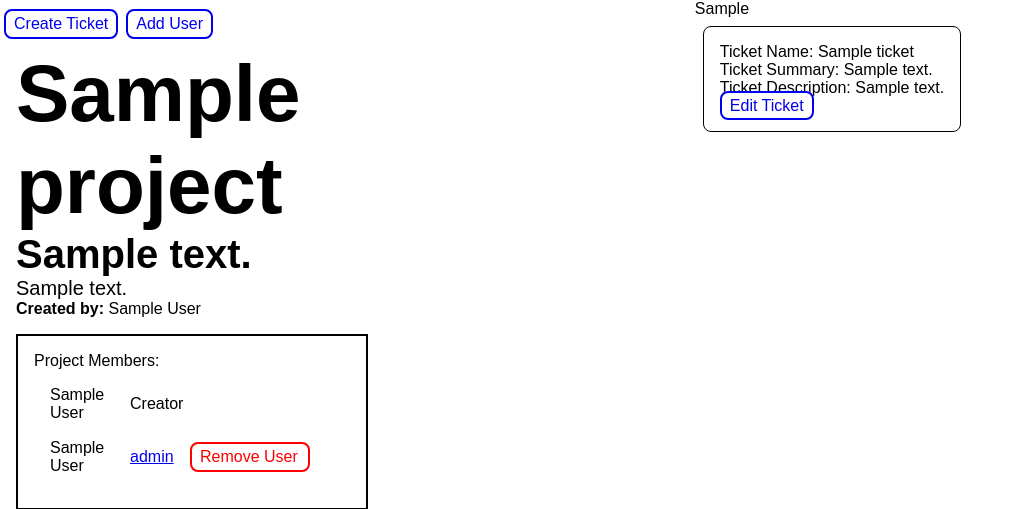
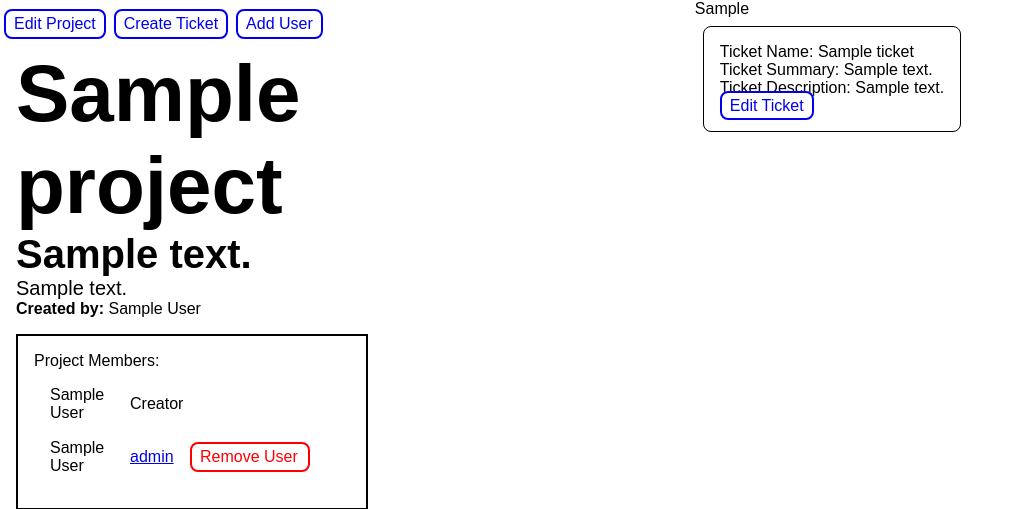
Before and after one commit to andrew-zabloudil/DevTick, a Flask app: page /project/1 in a window 1280 px wide. Shown: the part 64-573 px from the top of the page, without its empty margins (0-1020 px from the left). Run offline with Flask 2, Linux system fonts and the light colour scheme; a user stored in the database is signed in; tables that the repository leaves empty hold one stand-in row (values such as "Sample post"); some libraries are stand-ins or nearby versions.

Commit message:
Add edit project button

```diff
--- a/templates/project.html
+++ b/templates/project.html
@@ -3,6 +3,9 @@
 <div class="flex-container flex-row">
   <div class="project-pane flex-container flex-col">
     <nav id="sub-nav">
+      {% if is_creator(project.id) %}
+       <a href="{{ url_for('edit_project', project_id=project.id) }}" class="nav-button">Edit Project</a>
+      {% endif %}
       {% if is_editor(project.id) or is_admin(project.id) or is_creator(project.id) %}
         <a href="{{ url_for('create_ticket', project_id=project.id) }}" class="nav-button">Create Ticket</a>
       {% endif %}
```
